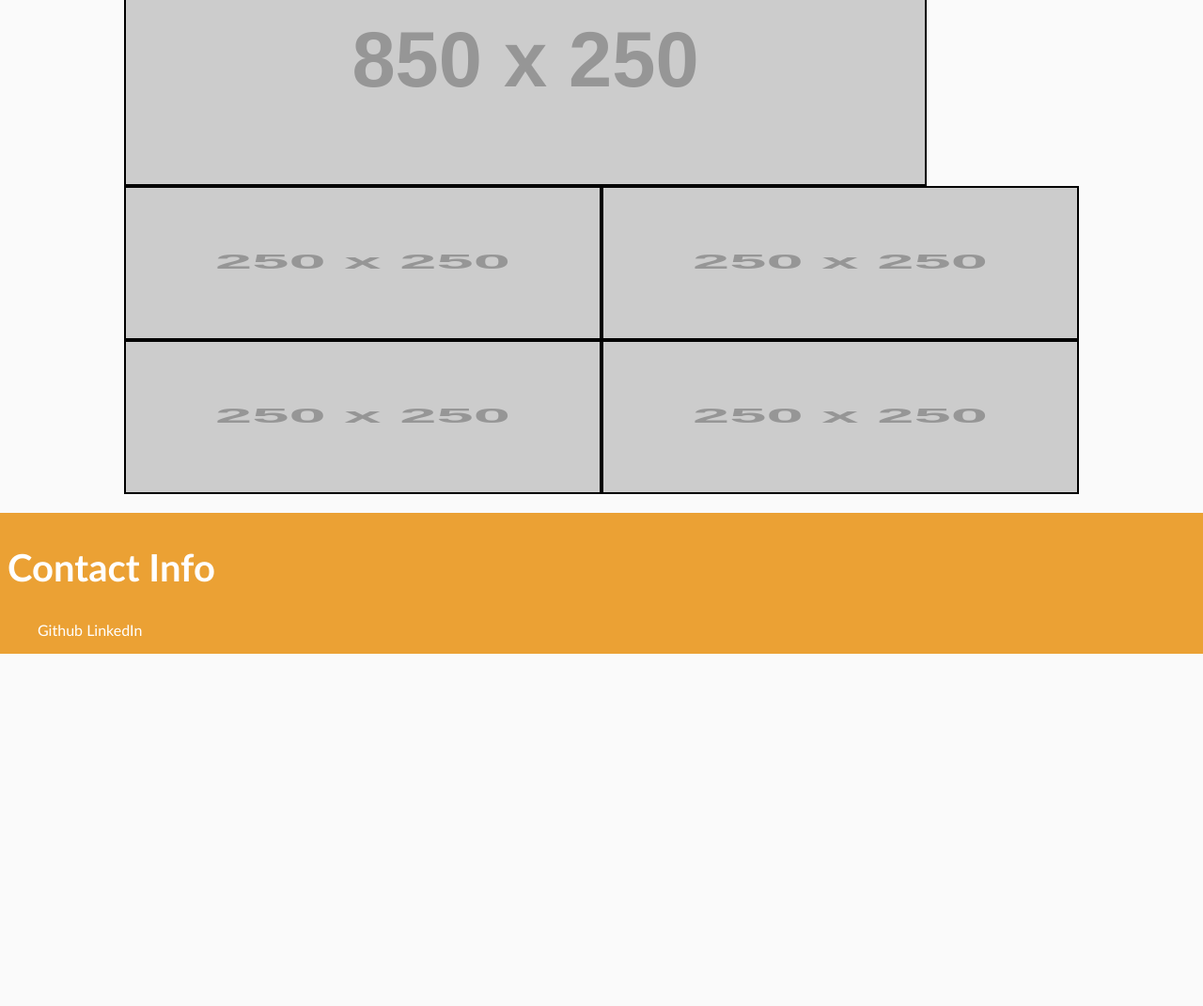
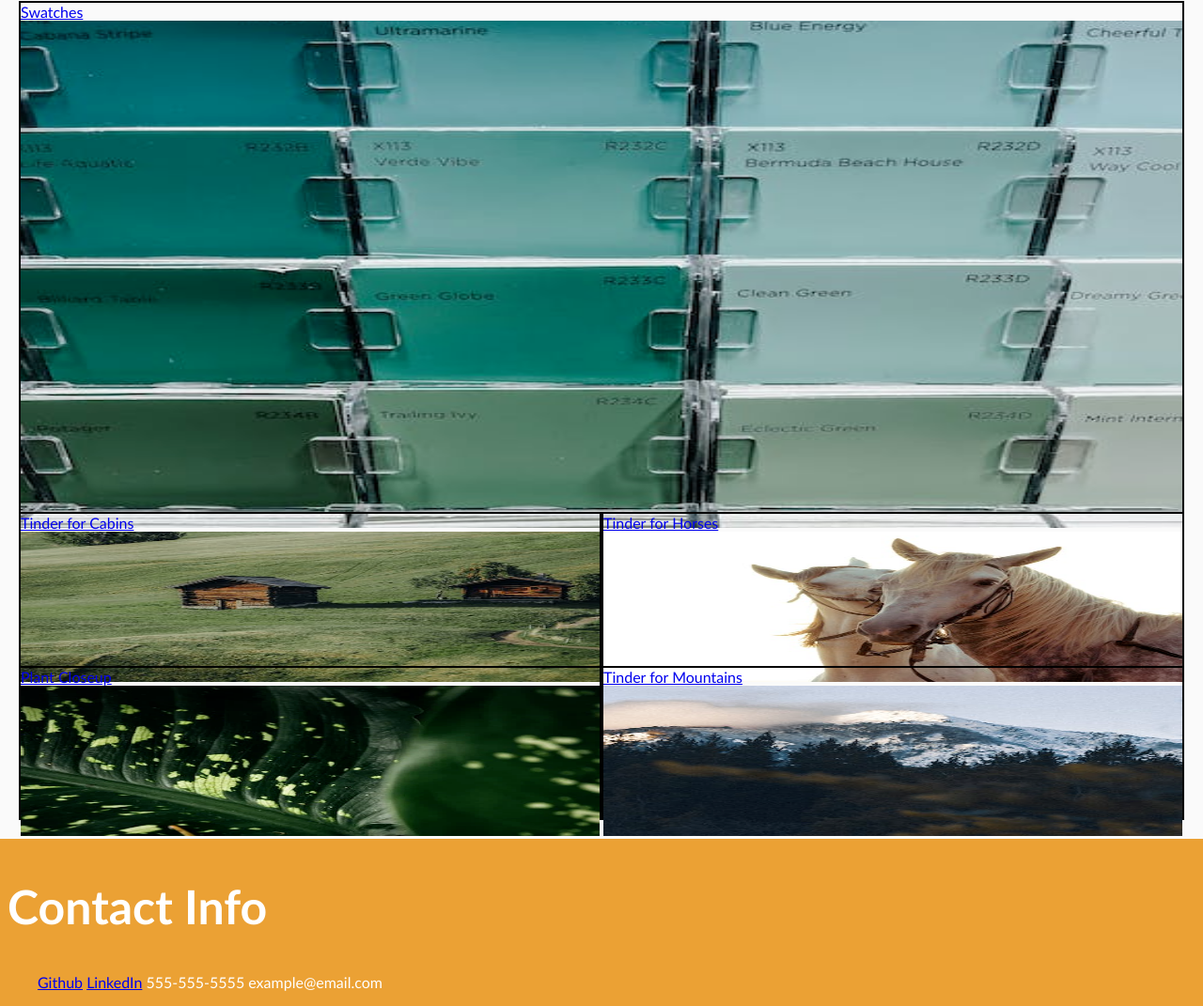
Before and after one commit to reidmadock/02-homework, a plain HTML site: page index.html in a window 1280 px wide. Shown: the part 745-1816 px from the top of the page at 94% size. Before the commit the page ends 1441 px from the top, so only its background shows below. Drawn offline with Linux system fonts and the light colour scheme; placeholder pictures from the web are drawn by us.

Commit message:
Added royalty free images, fake title projects, functioning links, and a bit more color.

```diff
--- a/Assets/css/style.css
+++ b/Assets/css/style.css
@@ -28,6 +28,11 @@ header h1 {
     align-items: center;
 }
 
+.header img{
+    max-width: 120px;
+    max-height: 120px;
+}
+
 .section-nav li{
     display: inline-block;
     font-size: 24px;
@@ -37,7 +42,6 @@ header h1 {
 .section-nav a{
     display: block;
     padding: 8px;
-    background-color: #dddddd;
 }
 
 .section-nav li:hover{
@@ -102,6 +106,10 @@ header h1 {
     min-width: 200px;
 }
 
+.top div {
+    width: 100%;
+}
+
 .bottom {
     display: flex;
     flex-flow: row wrap;
@@ -137,12 +145,15 @@ header h1 {
 }
 
 .contact-info h1 {
-    font-size: 40px;
+    font-size: 50px;
     margin-left: 8px;
 }
 
 .contact-info li {
+    display: flex;
     display: inline-block;
+    flex-direction: row;
+    justify-content: space-around;
 }
 
 /* Media queries for smaller displays */
@@ -155,6 +166,7 @@ header h1 {
     }
     .section-nav li {
         /* center looked weird with the left only margin adjustment */
+        font-size: 24px;
         margin-left: 8px;
         margin-right: 8px;
     }
--- /dev/null
+++ b/Assets/scripts/script.js
@@ -0,0 +1 @@
+//No JavaScript is being used right now, but I want to have the file for organizational purposes.
--- a/index.html
+++ b/index.html
@@ -11,7 +11,7 @@
     <header class="header">
         <div class="profile">
             <h1>Reid Madock</h1>
-            <a href="https://placeholder.com"><img class="project-img" src="https://via.placeholder.com/150x150"></a>
+            <a href="https://placeholder.com"><img class="project-img" src="./Assets/images/reidface.png" alt="guy smiling"></a>
         </div>
         <div class="section-nav">
             <ul>
@@ -31,7 +31,7 @@
     <section class="main-content">
         <section class="about-me" id="about-me-section">
             <h1>About Me</h1>
-            <p>Some text that is about me or something.</p>
+            <p>Cupcake ipsum dolor sit amet. Marshmallow candy canes croissant brownie cupcake pie cake cupcake bonbon. Carrot cake soufflé tiramisu soufflé candy canes sugar plum tootsie roll muffin. Soufflé biscuit caramels topping soufflé chocolate cake sesame snaps sweet roll chocolate cake. Pie marzipan sweet roll danish cookie ice cream cupcake. Apple pie wafer marzipan cake marzipan pastry muffin cake. Chocolate cake caramels tart wafer cake ice cream jujubes sweet roll chupa chups. Sesame snaps soufflé pastry cupcake dragée marzipan ice cream chocolate bar. Muffin toffee chocolate muffin jelly beans. Carrot cake caramels gingerbread oat cake pastry. Cake cupcake powder caramels wafer. Brownie cake tootsie roll sweet roll dessert bonbon sesame snaps. Marshmallow chocolate cake gummies biscuit pudding bonbon.</p>
         </section>
 
         <section class="project-section" id="projects-section">
@@ -43,7 +43,8 @@
                 <div class="top">
                     <div class="container">
                         <a href="https://placeholder.com">
-                        <img class="project-img" src="https://via.placeholder.com/850x250"></a>
+                            Swatches
+                        <img class="project-img" src="./assets/images/swatches.png" alt="color swatches"></a>
                     </div>
                 </div>
 
@@ -51,19 +52,23 @@
 
                     <div class="container">
                         <a href="https://placeholder.com">
-                        <img class="project-img" src="https://via.placeholder.com/250x250"></a>
+                            Tinder for Cabins
+                        <img class="project-img" src="./assets/images/cabin.png" alt="two cabins"></a>
                     </div>
                     <div class="container">
                         <a href="https://placeholder.com">
-                        <img class="project-img" src="https://via.placeholder.com/250x250"></a>
+                            Tinder for Horses
+                        <img class="project-img" src="./assets/images/horses.png" alt="two horses"></a>
                     </div>
                     <div class="container">
                         <a href="https://placeholder.com">
-                        <img class="project-img" src="https://via.placeholder.com/250x250"></a>
+                            Plant Closeup
+                        <img class="project-img" src="./assets/images/plant.png" alt="closeup of a plant"></a>
                     </div>
                     <div class="container">
                         <a href="https://placeholder.com">
-                        <img class="project-img" src="https://via.placeholder.com/250x250"></a>
+                            Tinder for Mountains
+                        <img class="project-img" src="./assets/images/mountains.png" alt="distance mountain"></a>
                     </div>
                 </div>
 
@@ -76,8 +81,18 @@
         <div>
             <h1>Contact Info</h1>
             <ul>
-                <li>Github</li>
-                <li>LinkedIn</li>
+                <li href="https://github.com/reidmadock">
+                    <a href="https://github.com/reidmadock">Github</a>
+                </li>
+                <li>
+                    <a href="https://www.linkedin.com/in/reid-madock-572730251/">LinkedIn</a>
+                </li>
+                <li>
+                    555-555-5555
+                </li>
+                <li>
+                    example@email.com
+                </li>
             </ul>
         </div>
     </section>
```
Also changed, not shown: Assets/images/cabin.png (added), Assets/images/cat.png (added), Assets/images/horses.png (added), Assets/images/mountains.png (added), Assets/images/plant.png (added), Assets/images/roses.png (added), Assets/images/swatches.png (added), 6 other files.
